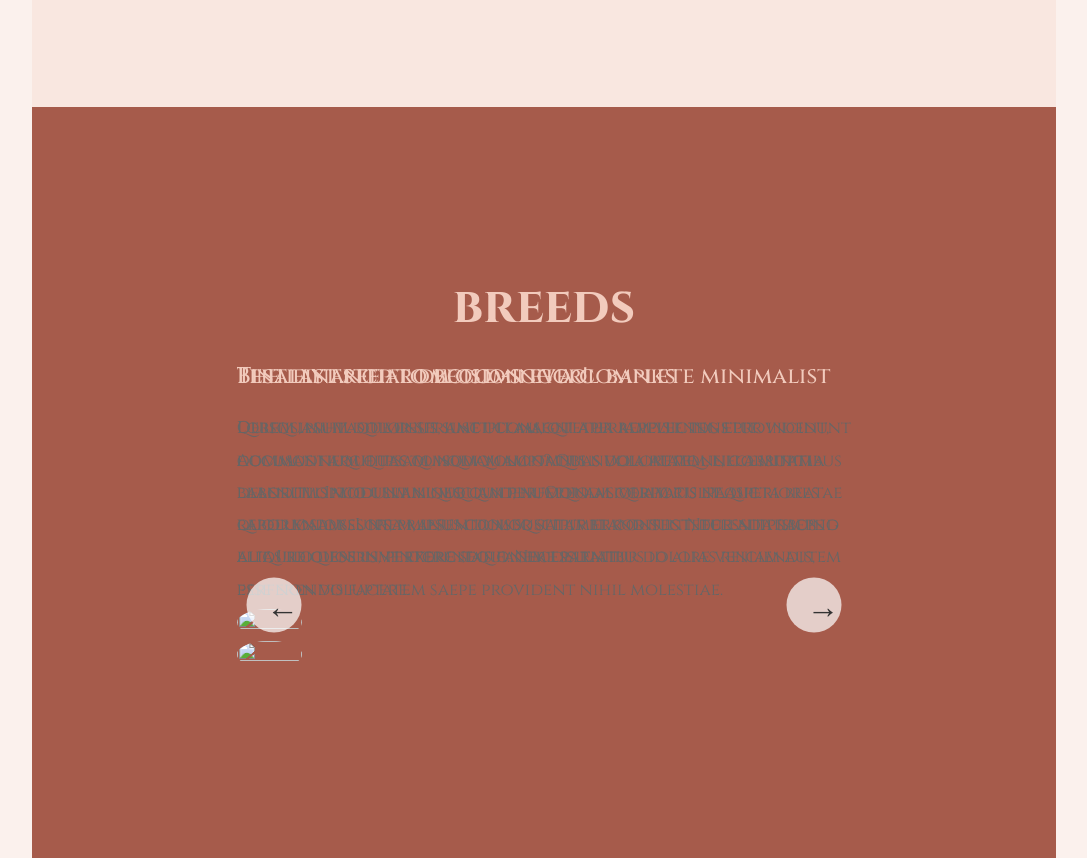
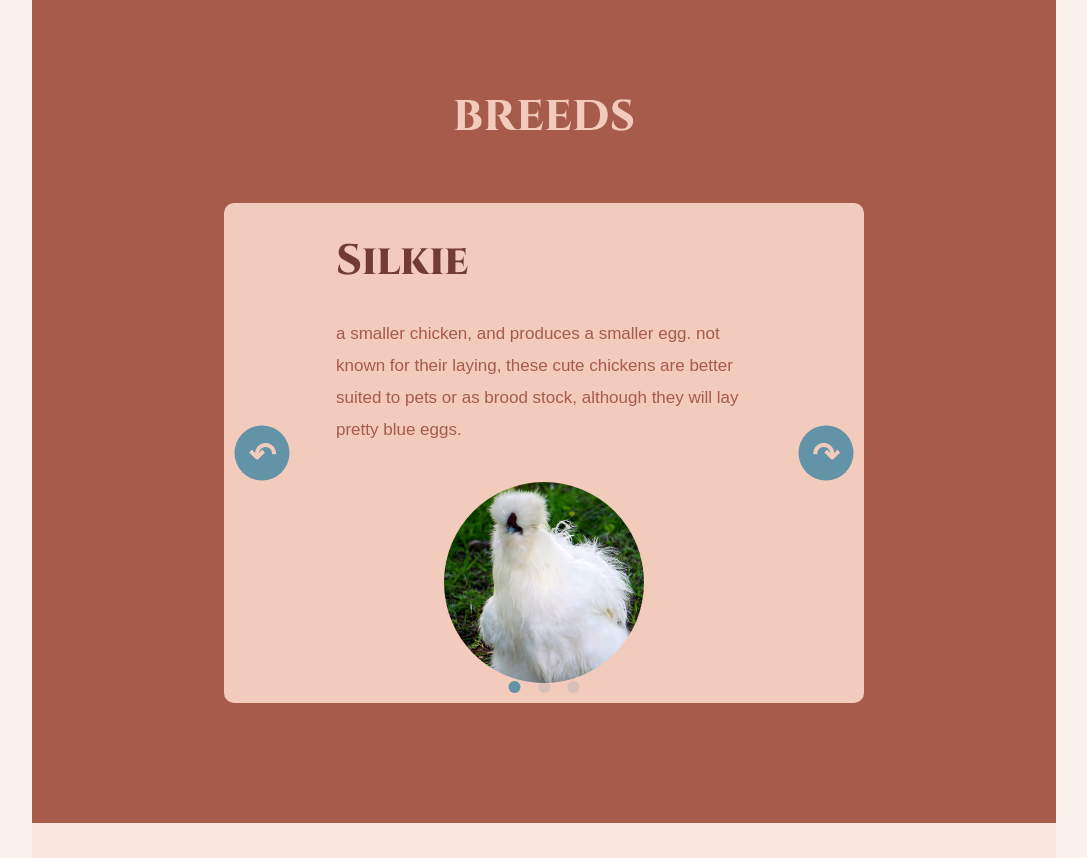
Before and after one commit to sMC-Lean/lizs-chickens, a plain HTML site: page index.html in a window 1280 px wide. Shown: the part 1493-2351 px from the top of the page, without its empty margins (96-1183 px from the left). Drawn offline with Linux system fonts and the light colour scheme; a web font is replaced by a local one.

Commit message:
slider/carousel complete with content and behaviour

```diff
--- a/index.html
+++ b/index.html
@@ -137,52 +137,54 @@
         <div class="slider">
           <div class="slide">
             <div class="breed">
-              <h5 class="breed-header">Best financial decision ever!</h5>
+              <h5 class="breed-header">Silkie</h5>
               <blockquote class="breed-text">
-                Lorem ipsum dolor sit, amet consectetur adipisicing elit.
-                Accusantium quas quisquam non? Quas voluptate nulla minima
-                deleniti optio ullam nesciunt, numquam corporis et asperiores
-                laboriosam sunt, praesentium suscipit blanditiis. Necessitatibus
-                id alias reiciendis, perferendis facere pariatur dolore veniam
-                autem esse non voluptatem saepe provident nihil molestiae.
+                a smaller chicken, and produces a smaller egg. not known for
+                their laying, these cute chickens are better suited to pets or
+                as brood stock, although they will lay pretty blue eggs.
               </blockquote>
-              <img src="" alt="" class="breed-photo" />
+              <img
+                src="./resources/images/silkie.jpg"
+                alt=""
+                class="breed-photo"
+              />
             </div>
           </div>
 
           <div class="slide">
             <div class="breed">
-              <h5 class="breed-header">
-                The last step to becoming a complete minimalist
-              </h5>
+              <h5 class="breed-header">Brahma</h5>
               <blockquote class="breed-text">
-                Quisquam itaque deserunt ullam, quia ea repellendus provident,
-                ducimus neque ipsam modi voluptatibus doloremque, corrupti
-                laborum. Incidunt numquam perferendis veritatis neque
-                repellendus. Lorem, ipsum dolor sit amet consectetur adipisicing
-                elit. Illo deserunt exercitationem deleniti.
+                A large Breed, docile and comfortable as a backyard pet. These
+                birds are considered reliable layers and known to produce large
+                Eggs due to their size.
               </blockquote>
-              <img src="" alt="" class="breed-photo" />
+              <img
+                src="./resources/images/brahma.jpg"
+                alt=""
+                class="breed-photo"
+              />
             </div>
           </div>
 
           <div class="slide">
             <div class="breed">
-              <h5 class="breed-header">Finally free from old-school banks</h5>
+              <h5 class="breed-header">Sussex</h5>
               <blockquote class="breed-text">
-                Debitis, nihil sit minus suscipit magni aperiam vel tenetur
-                incidunt commodi architecto numquam omnis nulla autem,
-                necessitatibus blanditiis modi similique quidem. Odio aliquam
-                culpa dicta beatae quod maiores ipsa minus consequatur error
-                sunt, deleniti saepe aliquid quos inventore sequi.
-                Necessitatibus id alias reiciendis, perferendis facere.
+                Sussex is a very old breed, considered to be reliable layers.
+                they also make great backyard pets as they are generally
+                friendly and easy to handle.
               </blockquote>
-              <img src="" alt="" class="breed-photo" />
+              <img
+                src="./resources/images/sussex.jpg"
+                alt=""
+                class="breed-photo"
+              />
             </div>
           </div>
 
-          <button class="slider-btn slider-btn-left">&larr;</button>
-          <button class="slider-btn slider-btn-right">&rarr;</button>
+          <button class="slider-btn slider-btn-left">&cularr;</button>
+          <button class="slider-btn slider-btn-right">&curarr;</button>
           <div class="dots"></div>
         </div>
       </div>
--- a/script.js
+++ b/script.js
@@ -69,3 +69,88 @@ tabsContainer.addEventListener("click", function (e) {
     .querySelector(`.process-content-${clicked.dataset.tab}`)
     .classList.add("process-content-active");
 });
+
+// Slider
+const slider = function () {
+  const slides = document.querySelectorAll(".slide");
+  const btnLeft = document.querySelector(".slider-btn-left");
+  const btnRight = document.querySelector(".slider-btn-right");
+  const dotContainer = document.querySelector(".dots");
+
+  let curSlide = 0;
+  const maxSlide = slides.length;
+
+  // Functions
+  const createDots = function () {
+    slides.forEach(function (_, i) {
+      dotContainer.insertAdjacentHTML(
+        "beforeend",
+        `<button class="dots-dot" data-slide="${i}"></button>`
+      );
+    });
+  };
+
+  const activateDot = function (slide) {
+    document
+      .querySelectorAll(".dots-dot")
+      .forEach((dot) => dot.classList.remove("dots-dot-active"));
+
+    document
+      .querySelector(`.dots-dot[data-slide="${slide}"]`)
+      .classList.add("dots-dot-active");
+  };
+
+  const goToSlide = function (slide) {
+    slides.forEach(
+      (s, i) => (s.style.transform = `translateX(${100 * (i - slide)}%)`)
+    );
+  };
+
+  // Next slide
+  const nextSlide = function () {
+    if (curSlide === maxSlide - 1) {
+      curSlide = 0;
+    } else {
+      curSlide++;
+    }
+
+    goToSlide(curSlide);
+    activateDot(curSlide);
+  };
+
+  const prevSlide = function () {
+    if (curSlide === 0) {
+      curSlide = maxSlide - 1;
+    } else {
+      curSlide--;
+    }
+    goToSlide(curSlide);
+    activateDot(curSlide);
+  };
+
+  const init = function () {
+    goToSlide(0);
+    createDots();
+
+    activateDot(0);
+  };
+  init();
+
+  // Event handlers
+  btnRight.addEventListener("click", nextSlide);
+  btnLeft.addEventListener("click", prevSlide);
+
+  document.addEventListener("keydown", function (e) {
+    if (e.key === "ArrowLeft") prevSlide();
+    e.key === "ArrowRight" && nextSlide();
+  });
+
+  dotContainer.addEventListener("click", function (e) {
+    if (e.target.classList.contains("dots-dot")) {
+      const { slide } = e.target.dataset;
+      goToSlide(slide);
+      activateDot(slide);
+    }
+  });
+};
+slider();
--- a/style.css
+++ b/style.css
@@ -124,12 +124,13 @@ img {
   flex-direction: column;
   justify-content: center;
   align-items: center;
-  height: 100vh;
+  /* height: 100vh; */
 }
 
 .content-section-heading {
   font-size: 5rem;
-  padding-top: 10rem;
+  margin-top: 12rem;
+  /* padding-top: 10rem; */
 }
 
 .content-section-hero {
@@ -140,6 +141,7 @@ img {
   align-items: center;
   gap: 6rem;
   background-color: var(--meddark);
+  height: 100vh;
   width: 80vw;
 }
 
@@ -194,7 +196,7 @@ img.image-hero {
 
 .process {
   max-width: 100rem;
-  margin: 12rem auto 0 auto;
+  margin: 4rem auto 12rem auto;
   background-color: #fff;
   border-radius: 12rem;
 }
@@ -274,50 +276,48 @@ img.image-hero {
 #breeds {
   background-color: var(--meddark);
   width: 80vw;
+  display: flex;
+  justify-content: center;
+  align-items: center;
 }
-
-/* SLIDER */
 .slider {
-  /* max-width: 100rem; */
-  width: 60%;
+  display: flex;
+  width: 50vw;
   height: 50rem;
+  /* max-width: 100rem;
+  height: 50rem; */
   margin: 0 auto;
   position: relative;
 
   /* IN THE END */
   overflow: hidden;
+  margin: 4rem 0 12rem;
 }
 
 .slide {
   position: absolute;
   top: 0;
   width: 100%;
-  /* height: 50rem; */
-
+  height: 100%;
+  background-color: var(--light);
   display: flex;
   align-items: center;
   justify-content: center;
-
+  border-radius: 1rem;
   /* THIS creates the animation! */
   transition: transform 1s;
 }
 
-.slide > img {
-  /* Only for images that have different size than slide */
-  width: 100%;
-  height: 100%;
-  object-fit: cover;
-}
-
 .slider-btn {
+  display: flex;
+  justify-content: center;
   position: absolute;
   top: 50%;
   z-index: 10;
 
   border: none;
-  background: rgba(255, 255, 255, 0.7);
   font-family: inherit;
-  color: #333;
+  color: var(--light);
   border-radius: 50%;
   height: 5.5rem;
   width: 5.5rem;
@@ -337,16 +337,20 @@ img.image-hero {
 
 .dots {
   position: absolute;
-  bottom: 5%;
+  bottom: 2%;
   left: 50%;
   transform: translateX(-50%);
   display: flex;
 }
 
 .dots-dot {
+  padding: 6px;
+  flex: 0;
   border: none;
-  background-color: #b9b9b9;
+  background-color: var(--highlight-opacity);
   opacity: 0.7;
+  /* height: 12px;
+  width: 12px; */
   height: 1rem;
   width: 1rem;
   border-radius: 50%;
@@ -364,48 +368,46 @@ img.image-hero {
 
 .dots-dot-active {
   /* background-color: #fff; */
-  background-color: #888;
+  background-color: var(--highlight);
   opacity: 1;
 }
 
-/* TESTIMONIALS */
 .breed {
-  /* width: 65%; */
+  width: 65%;
   position: relative;
+  display: flex;
+  flex-direction: column;
 }
 
 .breed::before {
-  content: "\201C";
   position: absolute;
   top: -5.7rem;
   left: -6.8rem;
   line-height: 1;
   font-size: 20rem;
   font-family: inherit;
-  color: var(--highlight);
+  color: var(--color-primary);
   z-index: -1;
 }
 
 .breed-header {
-  font-size: 2.25rem;
-  font-weight: 500;
+  font-size: 4.25rem;
+  font-weight: 800;
   margin-bottom: 1.5rem;
+  color: var(--dark);
 }
 
 .breed-text {
+  font-family: "fauna one", sans-serif;
   font-size: 1.7rem;
   margin-bottom: 3.5rem;
-  color: #666;
+  color: var(--meddark);
 }
 
 .breed-photo {
-  grid-row: 1 / span 2;
-  width: 6.5rem;
+  width: 20rem;
   border-radius: 50%;
-}
-
-.section__title--testimonials {
-  margin-bottom: 4rem;
+  align-self: center;
 }
 
 #availability {
```
Also changed, not shown: resources/images/brahma.jpg (added), resources/images/silkie.jpg (added), resources/images/sussex.jpg (added).
